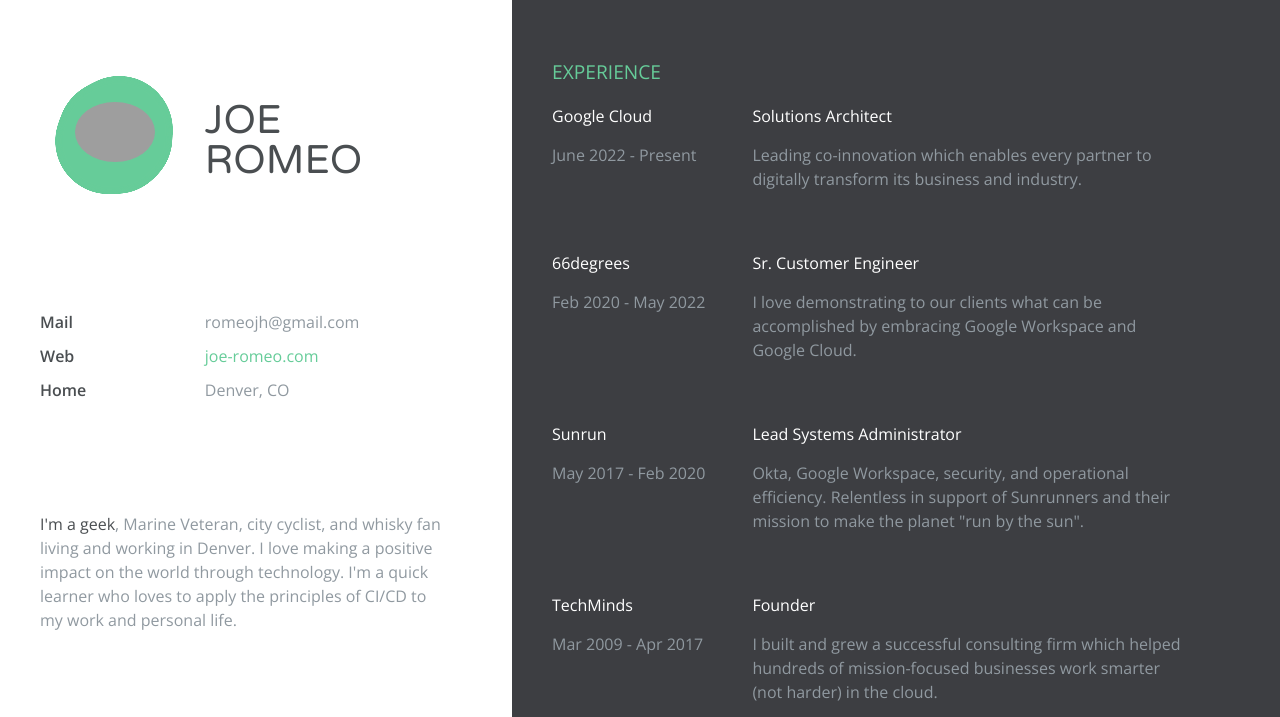
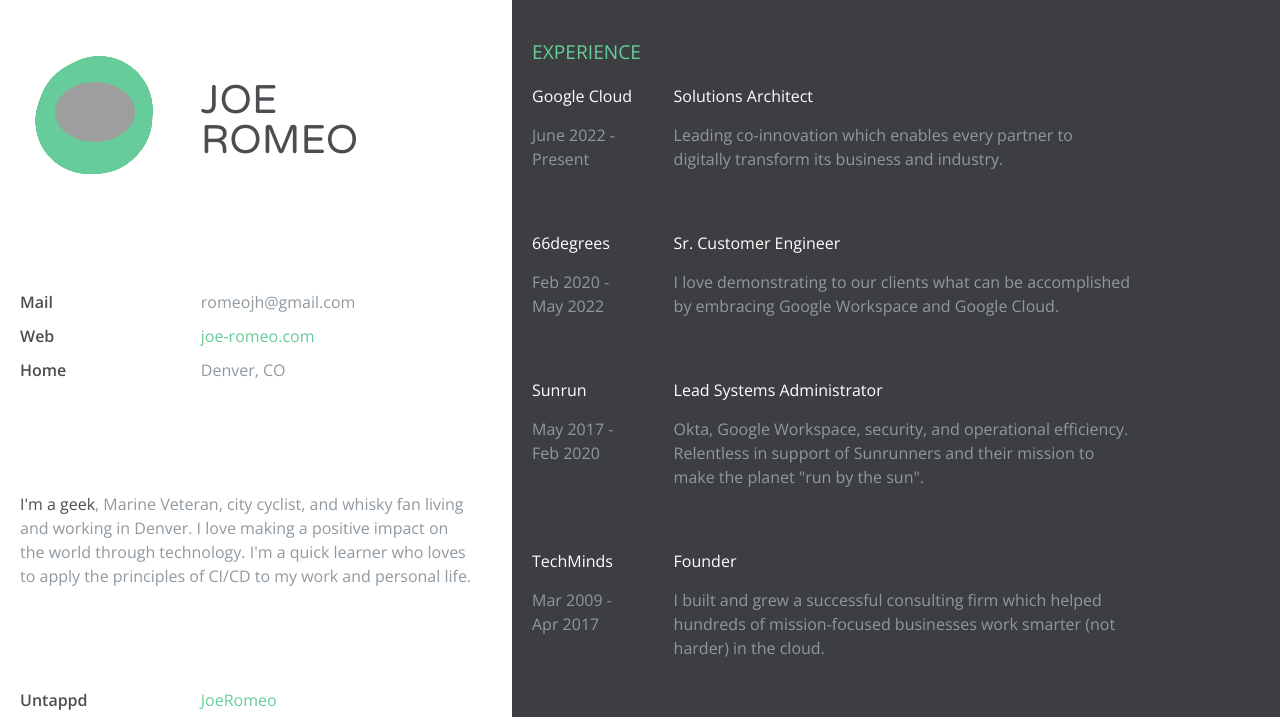
Before and after one commit to JoeFromDenver/resume, a website: page index.html in a window 1280 px wide. Shown: the top 717 px of the page. Drawn offline with nearby package versions, Linux system fonts and the light colour scheme; grey boxes are pictures that could not be loaded.

Commit message:
Update style.css

```diff
--- a/style.css
+++ b/style.css
@@ -221,7 +221,7 @@
   font-weight: 400;
 }
 .experience .company-wrapper {
-  width: 30%;
+  width: 20%;
   float: left;
   text-align: left;
   padding-right: 5%;
@@ -252,7 +252,7 @@
 }
 
 .section-padding {
-  padding: 60px 60px 40px 40px;
+  padding: 40px 40px 20px 20px;
 }
 @media (max-width: 850px) {
   .section-padding {
```
